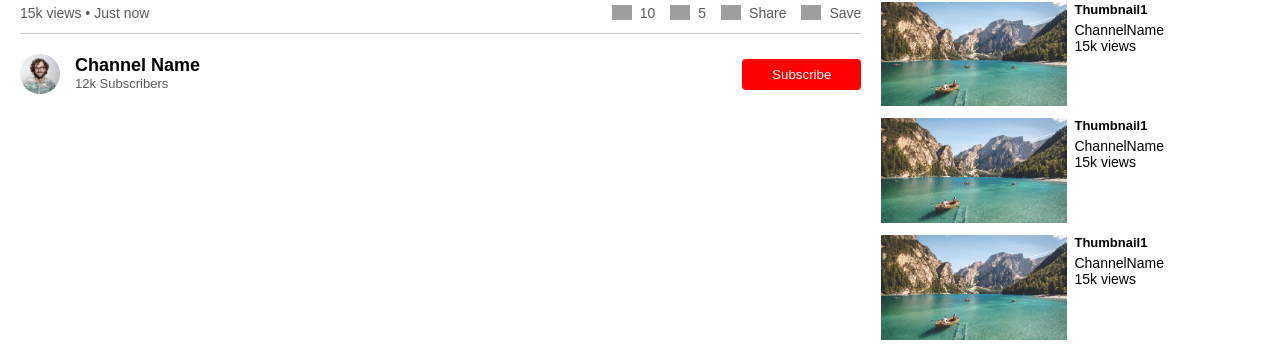
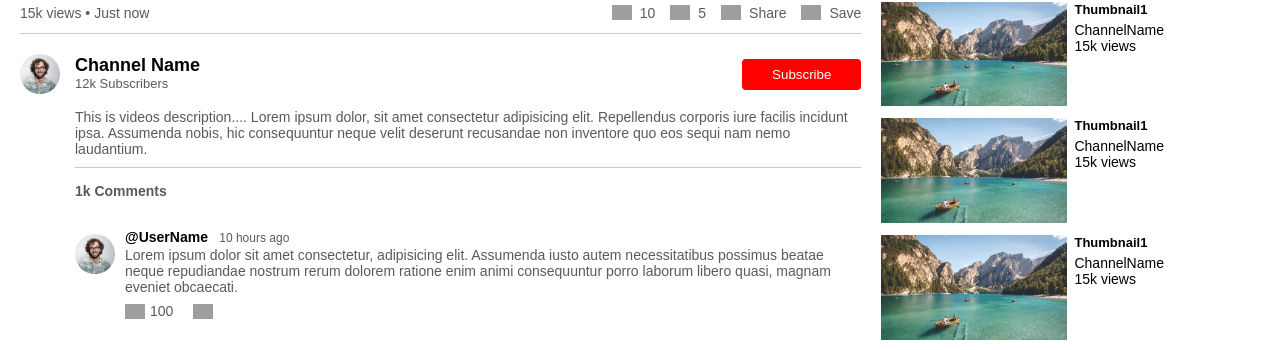
Before and after one commit to shahbaz36/youclone, a React (Vite) app: page /video in a window 1280 px wide. Shown: the part 541-891 px from the top of the page. Built offline with nearby package versions, Linux system fonts and the light colour scheme; grey boxes are pictures that could not be loaded.

Commit message:
Add static description and comments for video

```diff
--- a/src/Pages/Video/video.jsx
+++ b/src/Pages/Video/video.jsx
@@ -63,6 +63,54 @@ function PlayVideo() {
           <span>12k Subscribers</span>
         </div>
         <button type="button">Subscribe</button>
+      </div>
+      <div className={styles.vidDescription}>
+        <p>
+          This is videos description.... Lorem ipsum dolor, sit amet consectetur
+          adipisicing elit. Repellendus corporis iure facilis incidunt ipsa.
+          Assumenda nobis, hic consequuntur neque velit deserunt recusandae non
+          inventore quo eos sequi nam nemo laudantium.{" "}
+        </p>
+        <hr />
+        <h4>1k Comments </h4>
+        <div className={styles.comment}>
+          <img src={jack} alt="" className={styles.user} />
+          <div className={styles.commentInfo}>
+            <h3>
+              @UserName<span> 10 hours ago</span>
+            </h3>
+            <p>
+              Lorem ipsum dolor sit amet consectetur, adipisicing elit.
+              Assumenda iusto autem necessitatibus possimus beatae neque
+              repudiandae nostrum rerum dolorem ratione enim animi consequuntur
+              porro laborum libero quasi, magnam eveniet obcaecati.
+            </p>
+            <div className={styles.commentAction}>
+              <img src={like} alt="" />
+              <span>100</span>
+              <img src={dislike} alt="" />
+            </div>
+          </div>
+        </div>
+        <div className={styles.comment}>
+          <img src={jack} alt="" className={styles.user} />
+          <div className={styles.commentInfo}>
+            <h3>
+              @UserName<span> 10 hours ago</span>
+            </h3>
+            <p>
+              Lorem ipsum dolor sit amet consectetur, adipisicing elit.
+              Assumenda iusto autem necessitatibus possimus beatae neque
+              repudiandae nostrum rerum dolorem ratione enim animi consequuntur
+              porro laborum libero quasi, magnam eveniet obcaecati.
+            </p>
+            <div className={styles.commentAction}>
+              <img src={like} alt="" />
+              <span>100</span>
+              <img src={dislike} alt="" />
+            </div>
+          </div>
+        </div>
       </div>
     </div>
   );
--- a/src/Pages/Video/video.module.css
+++ b/src/Pages/Video/video.module.css
@@ -120,3 +120,65 @@
   border-radius: 4px;
   cursor: pointer;
 }
+
+.vidDescription {
+  margin-top: 15px;
+  padding-left: 55px;
+}
+.vidDescription p {
+  font-size: 14px;
+  margin-bottom: 5px;
+  color: #5a5a5a;
+}
+
+.vidDescription h4 {
+  margin-top: 15px;
+  font-size: 14px;
+  color: #5a5a5a;
+}
+
+.comment {
+  display: flex;
+  margin: 20px 0px 20px 0px;
+}
+
+.user {
+  width: 40px;
+  height: 40px;
+  border-radius: 50%;
+  margin: 15px 10px 0px 0px;
+}
+
+.comment h3 {
+  font-size: 14px;
+  margin-bottom: 2px;
+}
+.comment h3 span {
+  font-size: 12px;
+  color: #5a5a5a;
+  font-weight: 500;
+  margin-left: 8px;
+}
+
+.comment p {
+  font-size: 14px;
+  margin-bottom: 5px;
+  color: #5a5a5a;
+}
+.commentAction {
+  display: flex;
+  align-items: center;
+  margin: 8px 0;
+  font-size: 14px;
+}
+
+.commentAction img {
+  border-radius: 0;
+  width: 20px;
+  margin-right: 5px;
+}
+
+.commentAction span {
+  margin-right: 20px;
+  color: #5a5a5a;
+}
```
